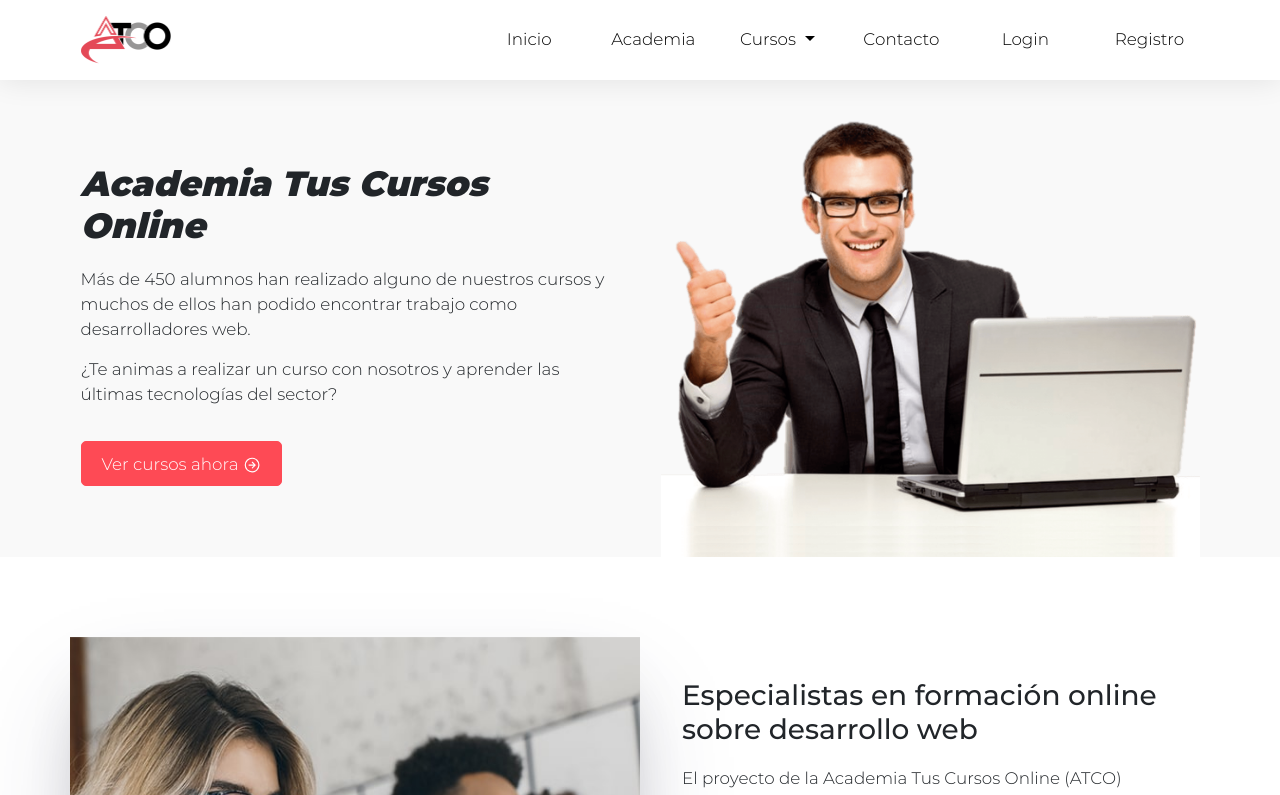
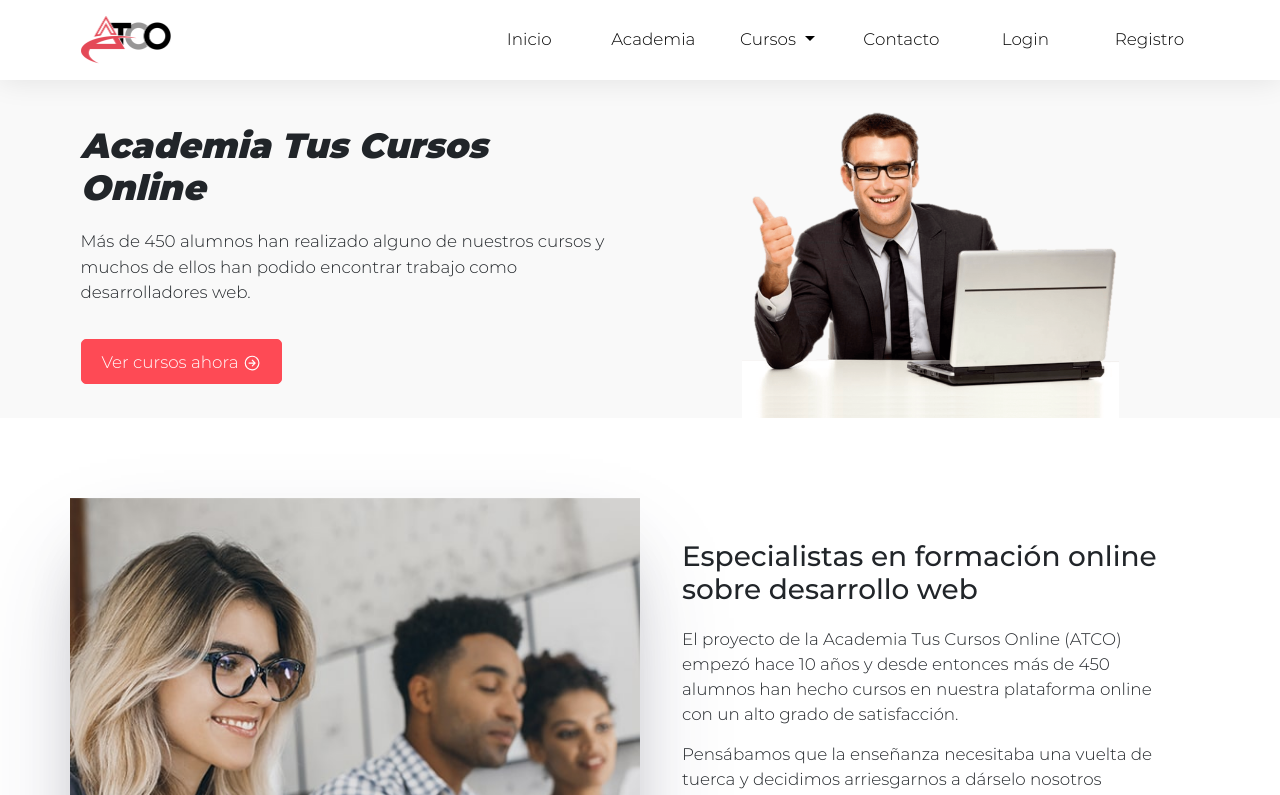
Before and after one commit to magallart/academia_tco, a PHP site: page /app/templates/academia.php in a window 1280 px wide. Shown: the top 795 px of the page. Run offline with PHP 8.4, Linux system fonts and the light colour scheme.

Commit message:
Foto de headers
Reducción para que se vea bien en el portátil

```diff
--- a/app/templates/academia.php
+++ b/app/templates/academia.php
@@ -14,7 +14,6 @@
                 <p>
                     Más de 450 alumnos han realizado alguno de nuestros cursos y muchos de ellos han podido encontrar trabajo como desarrolladores web.
                 </p>
-                <p>¿Te animas a realizar un curso con nosotros y aprender las últimas tecnologías del sector?</p>
                 <div class="text-md-start text-sm-center">
                     <a class="boton" href="#">Ver cursos ahora <ion-icon name="arrow-forward-circle-outline"></ion-icon></a>
                 </div>
--- a/web/css/styles.css
+++ b/web/css/styles.css
@@ -59,6 +59,10 @@ header {
   /* padding-top: 30px; */
   background-color: var(--color3);
   height: calc(100% - 150px);
+}
+
+header img.img-fluid {
+  max-width: 70%;
 }
 
 
```
